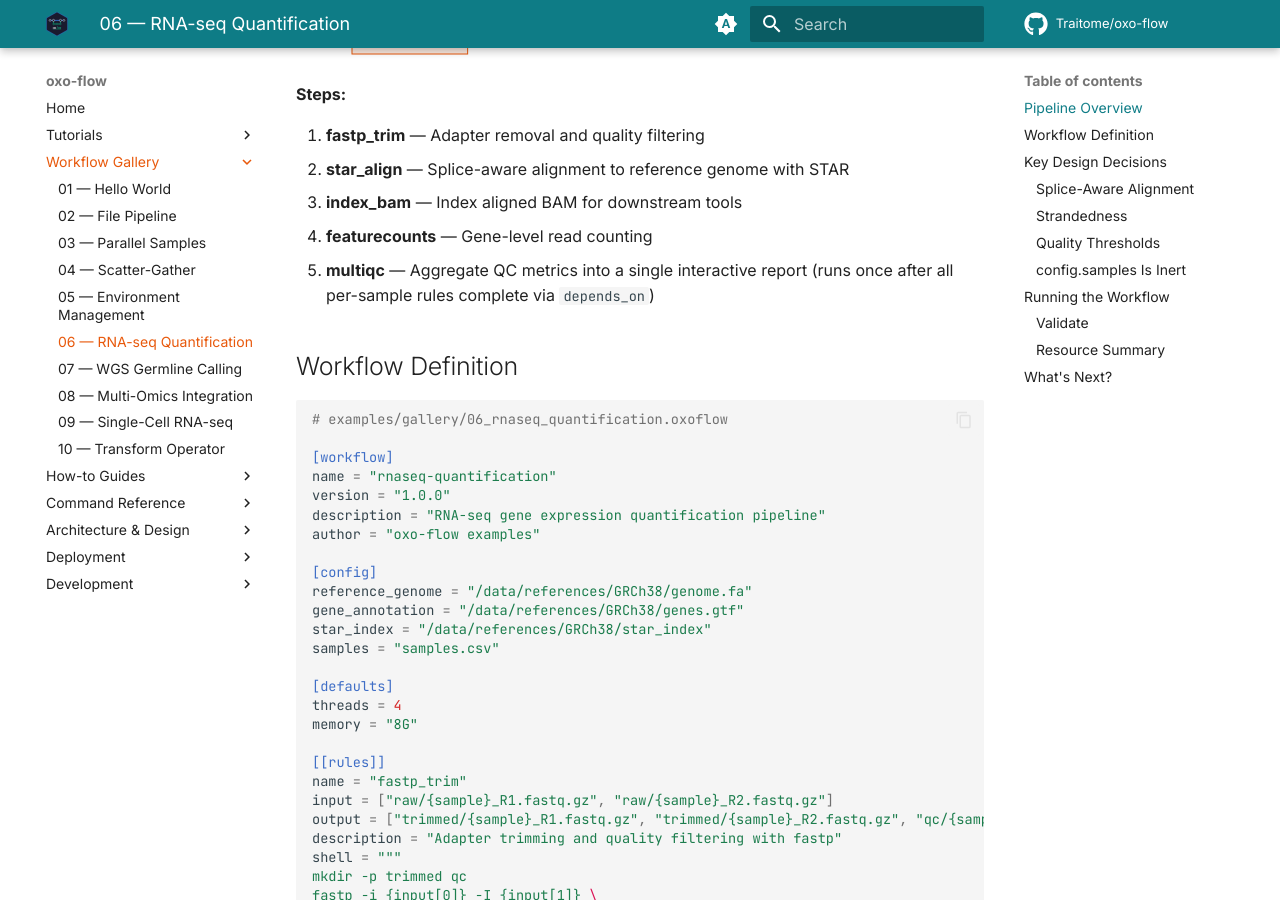
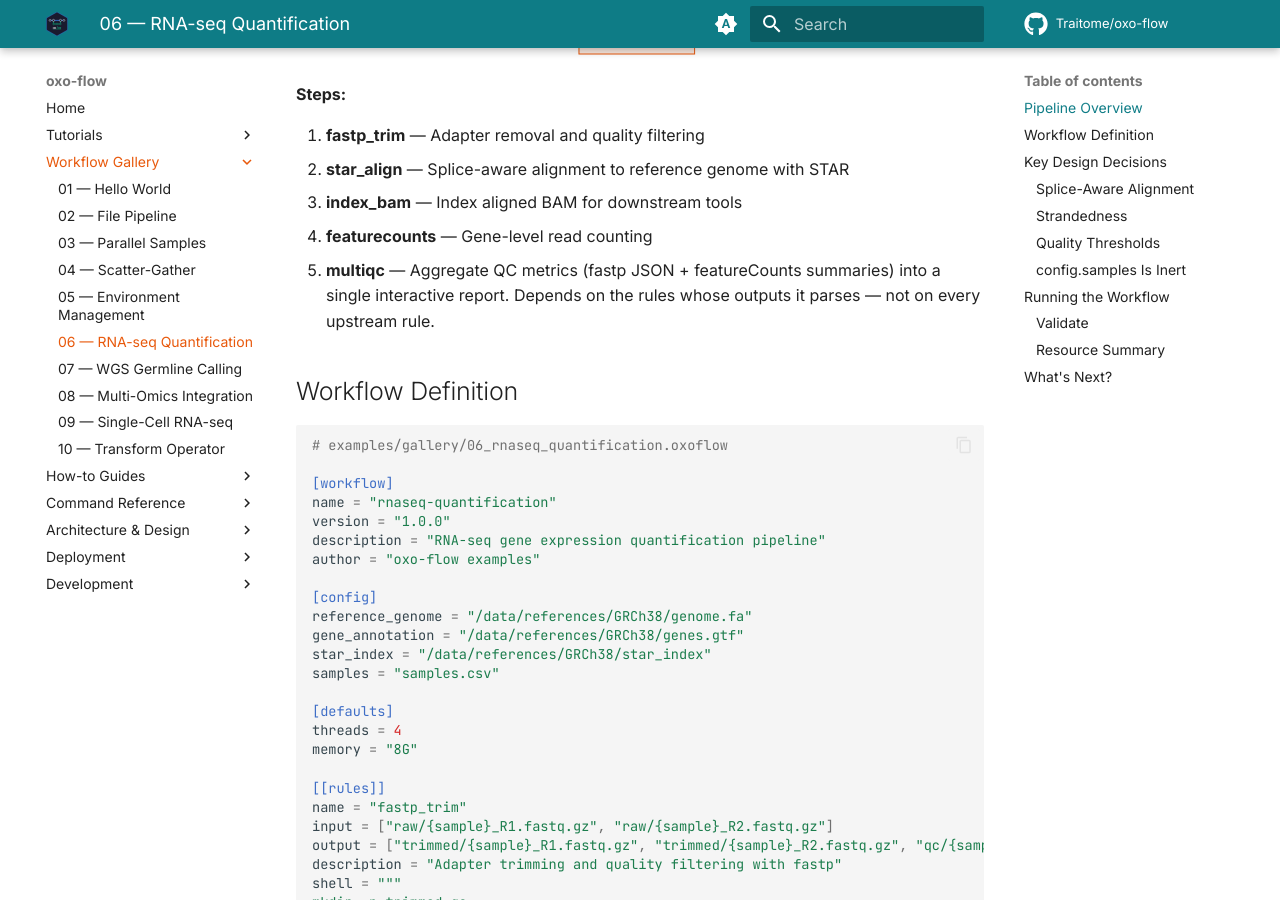
Before and after one commit to Traitome/oxo-flow, an MkDocs documentation site: the page built from docs/guide/src/gallery/rnaseq.md, in a window 1280 px wide and 900 px high, scrolled down 852 px. Built offline with MkDocs 1.6.1 and Material for MkDocs 9.7.7, drawn with Linux system fonts in a browser that asks for light colours; comment, search, counter and statistics services are not loaded.

Commit message:
fix: rnaseq gallery — multiqc must not depend on index_bam
MultiQC parses fastp JSON reports and featureCounts summary files,
but NOT BAM index (.bai) files. The example's depends_on incorrectly
included index_bam.

- Remove index_bam from multiqc depends_on
- Add featureCounts .summary file to declared outputs (it's what
  MultiQC actually parses)
- Fix mermaid diagram (remove index_bam -> multiqc edge)
- Update doc description to explain the dependency rationale

Co-Authored-By: Claude <noreply@anthropic.com>

````diff
--- a/docs/guide/src/gallery/rnaseq.md
+++ b/docs/guide/src/gallery/rnaseq.md
@@ -16,7 +16,6 @@ graph TD
     B --> C[index_bam]
     B --> D[featurecounts]
     A --> E[multiqc]
-    C --> E
     D --> E
 ```
 
@@ -26,7 +25,7 @@ graph TD
 2. **star_align** — Splice-aware alignment to reference genome with STAR
 3. **index_bam** — Index aligned BAM for downstream tools
 4. **featurecounts** — Gene-level read counting
-5. **multiqc** — Aggregate QC metrics into a single interactive report (runs once after all per-sample rules complete via `depends_on`)
+5. **multiqc** — Aggregate QC metrics (fastp JSON + featureCounts summaries) into a single interactive report. Depends on the rules whose outputs it parses — not on every upstream rule.
 
 ## Workflow Definition
 
````
Also changed, not shown: other parts of docs/guide/src/gallery/rnaseq.md (+1 -1 lines), 1 other file.
